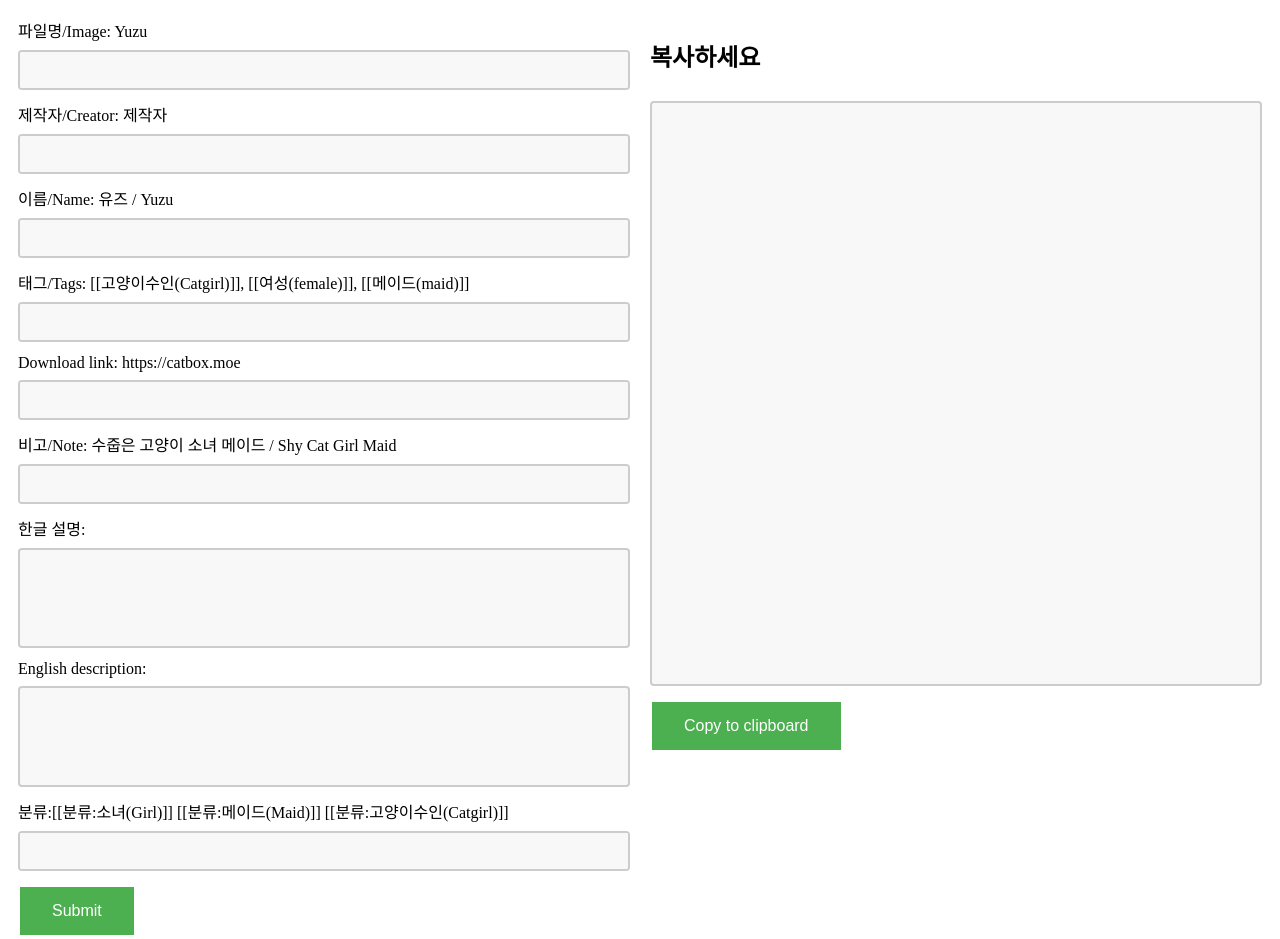
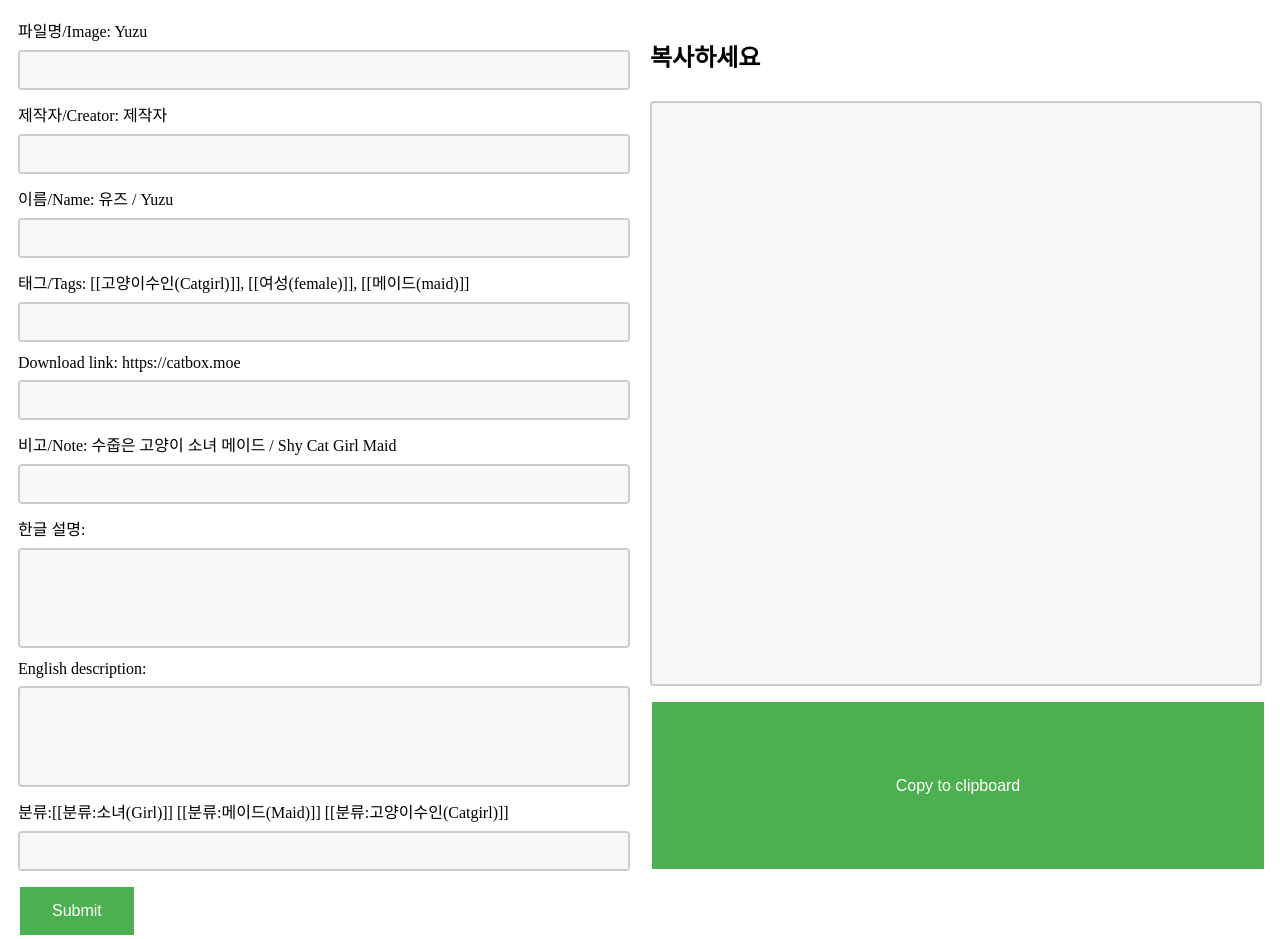
Before and after one commit to peppertaco/peppertaco.github.io, a plain HTML site: page index.html in a window 1280 px wide. Drawn offline with Linux system fonts and the light colour scheme.

Commit message:
Update index.html

```diff
--- a/index.html
+++ b/index.html
@@ -83,7 +83,7 @@
 		<div>
 			<h2>복사하세요</h2>
 			<textarea id="output" readonly style="height:70%"></textarea><br>
-			<button class="button" onclick="copyToClipboard()">Copy to clipboard</button>
+			<button class="button" onclick="copyToClipboard()" style="width: 100%; height: 20%;">Copy to clipboard</button>
 		</div>
 	</div>
 
```
